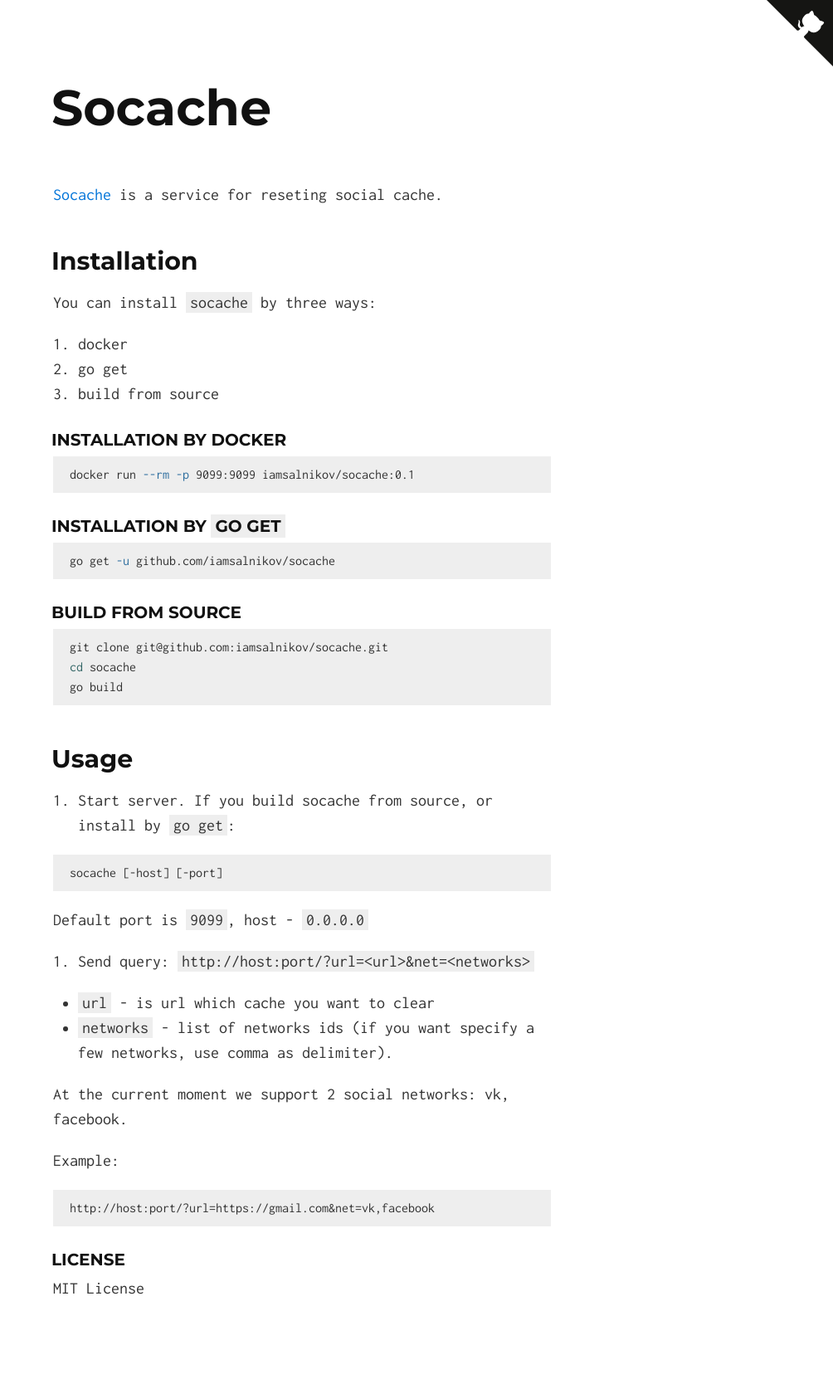
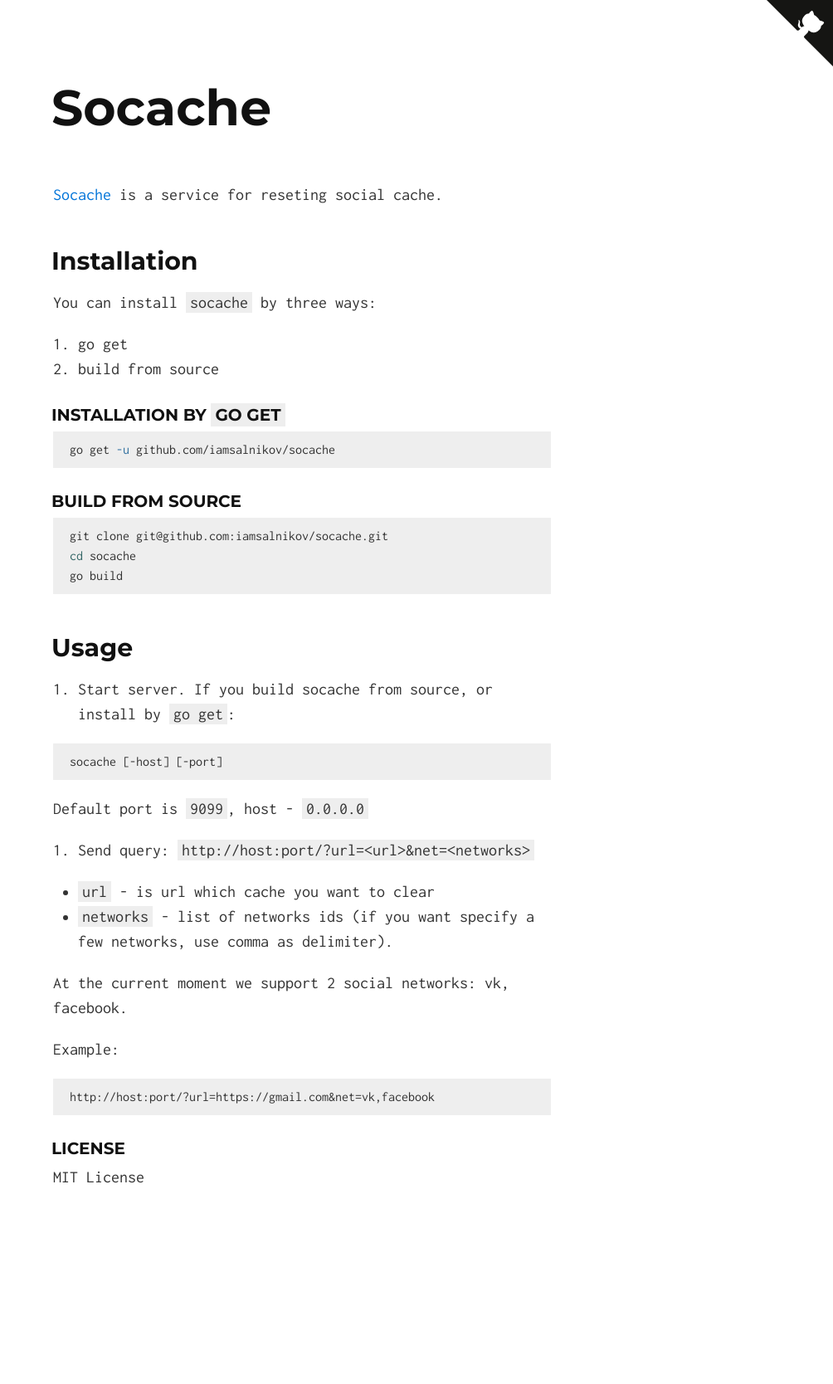
Before and after one commit to iamsalnikov/socache, a Jekyll site: the page built from docs/index.md, in a window 1280 px wide. Shown: the whole page at 83% size, without its empty margins (276-1280 px from the left). Built offline with Jekyll 4.4.1, drawn with Linux system fonts in a browser that asks for light colours; after the commit the page ends 1534 px from its top, so only the background shows below that.

Commit message:
Remove docker section

````diff
--- a/docs/index.md
+++ b/docs/index.md
@@ -8,15 +8,8 @@ layout: default
 
 You can install `socache` by three ways:
 
-1. docker
-2. go get
-3. build from source
-
-### Installation by docker
-
-```bash
-docker run --rm -p 9099:9099 iamsalnikov/socache:0.1
-```
+1. go get
+2. build from source
 
 ### Installation by `go get`
 
````
Also changed, not shown: Readme.md.
